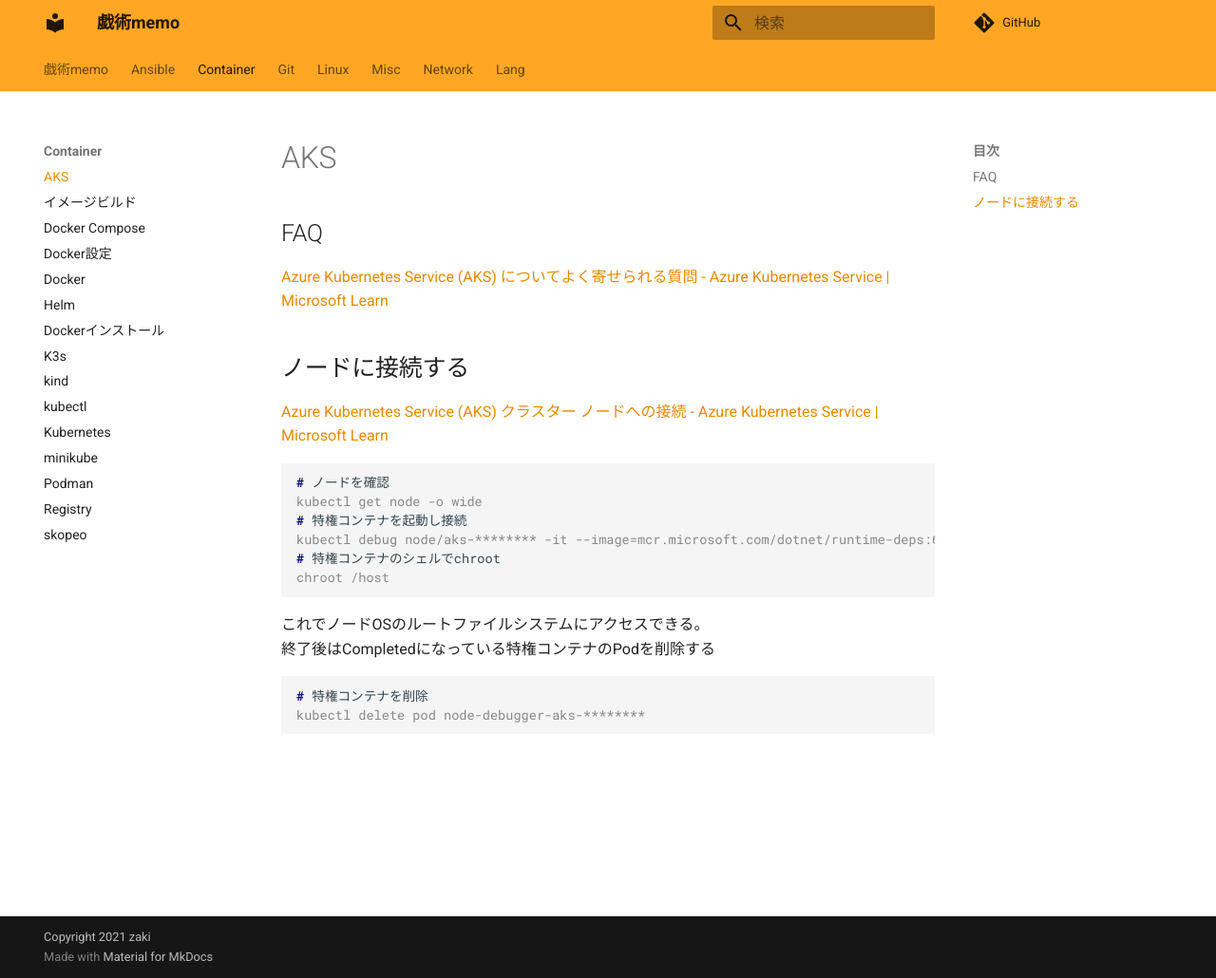
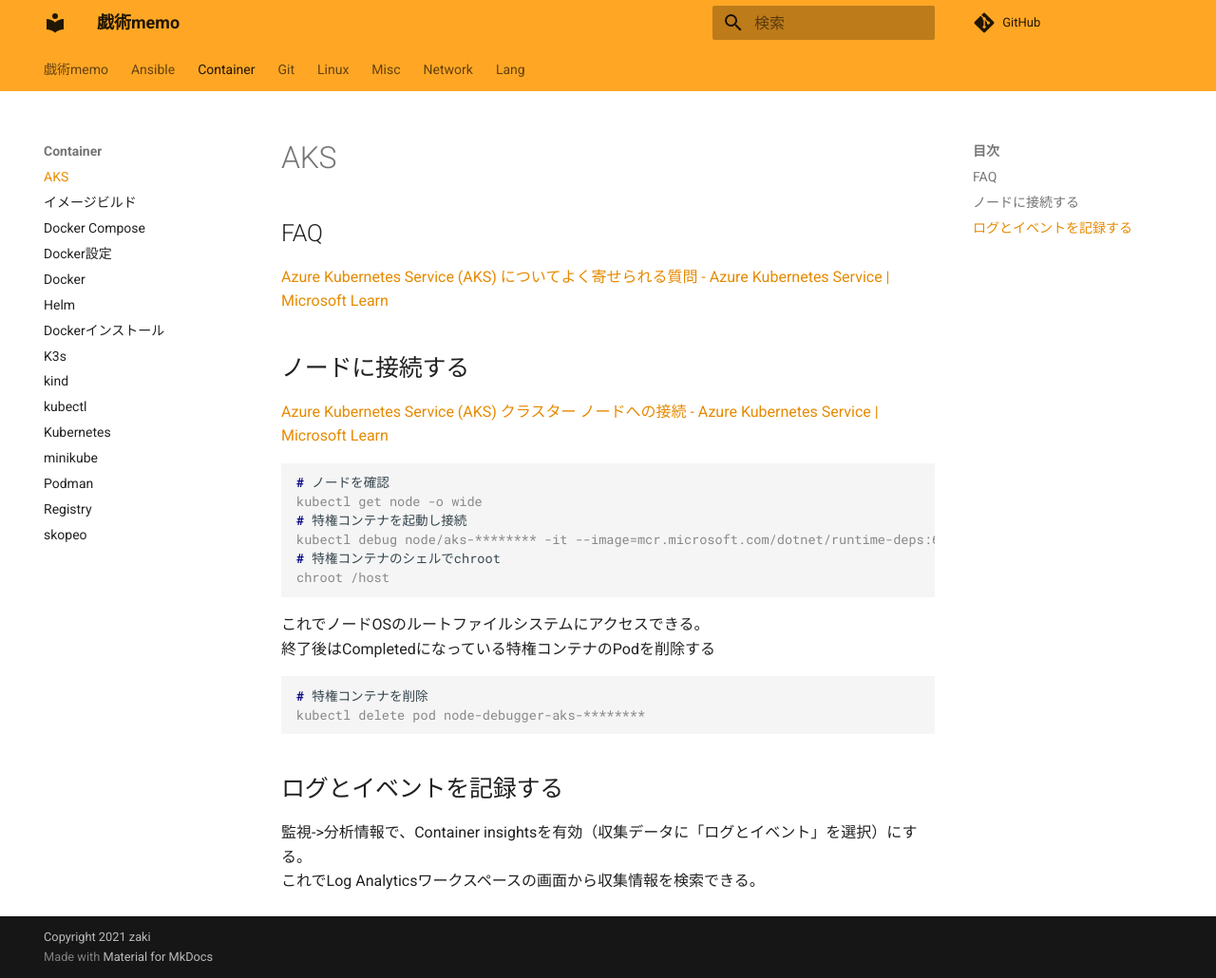
Before and after one commit to zaki-lknr/docs, an MkDocs documentation site: the page built from docs/Container/AKS.md, in a window 1280 px wide and 1030 px high. Shown: the whole window at 95% size. Built offline with MkDocs 1.6.1 and Material for MkDocs 9.7.7, drawn with Linux system fonts in a browser that asks for light colours; comment, search, counter and statistics services are not loaded.

Commit message:
add: container/aks: ログとイベントの記録

````diff
--- a/docs/Container/AKS.md
+++ b/docs/Container/AKS.md
@@ -24,3 +24,8 @@ chroot /host
 # 特権コンテナを削除
 kubectl delete pod node-debugger-aks-********
 ```
+
+## ログとイベントを記録する
+
+監視->分析情報で、Container insightsを有効（収集データに「ログとイベント」を選択）にする。
+これでLog Analyticsワークスペースの画面から収集情報を検索できる。
````
